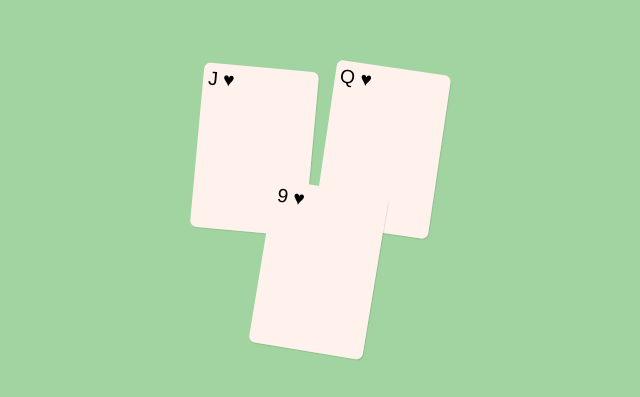
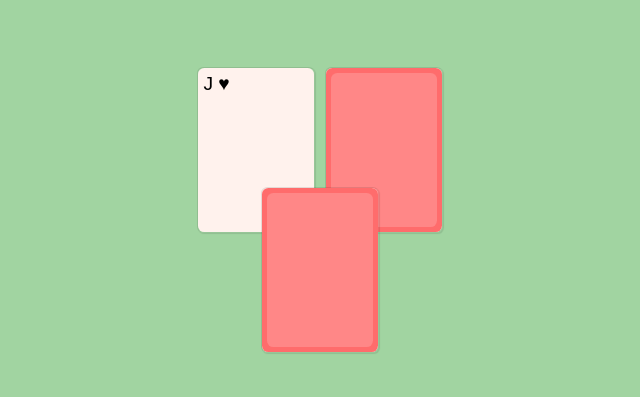
Before and after one commit to gornanization/1k-table, a Vue app: page /#/ in a window 1280 px wide. Shown: the part 211-608 px from the top of the page, without its empty margins (321-961 px from the left). Built offline with nearby package versions, Linux system fonts and the light colour scheme.

Commit message:
State Management Added

```diff
--- a/package.json
+++ b/package.json
@@ -14,8 +14,10 @@
     "build": "node build/build.js"
   },
   "dependencies": {
+    "lodash": "4.17.4",
     "vue": "^2.5.2",
-    "vue-router": "^3.0.1"
+    "vue-router": "^3.0.1",
+    "vuex": "3.0.1"
   },
   "devDependencies": {
     "autoprefixer": "^7.1.2",
--- a/src/components/Card.vue
+++ b/src/components/Card.vue
@@ -1,14 +1,14 @@
 <template>
   <div
     v-on:click="flip()"
-    v-bind:class="[{ card__front: cardShown },
-    'card__rank-' + normalizeRankName(rank),
-    'card__suit-' + normalizeSuitName(suit),
-    'card__position-' + positionToClassName(position)
+    v-bind:class="[{ card__front: card.shown },
+    'card__rank-' + normalizeRankName(card.rank),
+    'card__suit-' + normalizeSuitName(card.suit),
+    'card__position-' + positionToClassName(card.position)
     ]"
     class="card">
       <div class="card-front">
-          {{rank}} {{suit}}
+          {{ card.rank }} {{ card.suit }}
       </div>
       <div class="card-back">
           <div class="card-back-inner"></div>
@@ -18,12 +18,16 @@
 
 <script>
 import { Position } from './Position';
+import { mapActions } from 'vuex';
+import { getRandomDeg } from '../helpers';
 
 function positionToClassName(pos) {
     return {
         [Position.TRICK_FIRST]: 'trick-first',
         [Position.TRICK_SECOND]: 'trick-second',
         [Position.TRICK_THIRD]: 'trick-third',
+        [Position.PLAYER_FIRST]: 'player-first',
+
     }[pos];
 }
 
@@ -46,26 +50,28 @@ function normalizeSuitName(rank) {
 
 export default {
     data: () => {
-        return {
-            cardShown: true
-        }
+        return {};
     },
     created() {
         setTimeout(() => {
-            const rand = Math.random(10) * 10 + 1;
-            this.$el.style['transform'] = `rotate(${rand}deg)`;
-            console.log();
-
+            const rand = getRandomDeg();
+            // this.$el.style['transform'] = `rotate(${rand}deg)`;
         })
     },
-    props: ['rank', 'suit', 'position'],
+    computed: {
+        count () {
+            return this.$store.state.count
+        }
+    },
+    props: ['card'],
     methods: {
         flip() {
-            this.cardShown = !this.cardShown;
+            this.toggleVisibility(this.card);
         },
         positionToClassName,
         normalizeRankName,
-        normalizeSuitName
+        normalizeSuitName,
+        ...mapActions(['increment', 'toggleVisibility'])
     }
 }
 </script>
@@ -75,34 +81,43 @@ export default {
     $height: $width * 1.43;
     $card-padding: 5px;
     $border-radius: 0.5vw;
+    $animation-time: 1s;
+
+    @mixin transform($top, $left) {
+        top: calc(#{$top} - #{$height / 2});
+        left: calc(#{$left} - #{$width / 2});
+    }
 
     .card {
         font-size: 1.5vw;
-        transition: ease 0.4s;
-        top: calc(50% - #{$height / 2});
-        left: calc(50% - #{$width / 2});
+        transition: ease $animation-time;
+        @include transform(50%, 50%);
         width: $width;
         height: $height;
         position: absolute;
+        border: 1px inset rgba(0,0,0, .1);
         box-shadow: 1px 1px 1px rgba(0,0,0,.1);
         border-radius: $border-radius;
     }
 
-    .card__position-trick {
-        &-first {
-            top: calc(45% - #{$height / 2});
-            left: calc(45% - #{$width / 2});
+    .card__position {
+        &-trick {
+            &-first {
+                @include transform(45%, 45%);
+            }
+            &-second {
+                @include transform(45%, 55%);
+            }
+            &-third {
+                @include transform(60%, 50%);
+            }
         }
-        &-second {
-            top: calc(45% - #{$height / 2});
-            left: calc(55% - #{$width / 2});
-        }
-        &-third {
-            top: calc(60% - #{$height / 2});
-            left: calc(50% - #{$width / 2});
+        &-player {
+            &-first {
+                @include transform(50%, -10%);
+            }
         }
     }
-
 
     .card-front, .card-back {
         width: calc(#{$width} - #{2 * $card-padding});
--- a/src/components/Position.js
+++ b/src/components/Position.js
@@ -1,5 +1,6 @@
 export const Position = {
     TRICK_FIRST: 'TRICK_FIRST',
     TRICK_SECOND: 'TRICK_SECOND',
-    TRICK_THIRD: 'TRICK_THIRD'
+    TRICK_THIRD: 'TRICK_THIRD',
+    PLAYER_FIRST: 'PLAYER_FIRST'
 };
--- a/src/components/Table.vue
+++ b/src/components/Table.vue
@@ -3,27 +3,38 @@
     <card
         :key="card.rank+''+card.suit"
         v-for="card in cards"
-        :rank="card.rank"
-        :position="card.position"
-        :suit="card.suit">
+        :card="card">
     </card>
   </div>
 </template>
 <script>
 
-import { Position } from './Position';
+import { Position } from "./Position";
+import * as _ from "lodash";
 
 export default {
-  data() {
-    return {
-      cards: [
-        {rank: 'J', suit: '♥', position: Position.TRICK_FIRST},
-        {rank: 'Q', suit: '♥', position: Position.TRICK_SECOND},
-        {rank: '9', suit: '♥', position: Position.TRICK_THIRD}
-      ]
-    }
+    computed: {
+        cards() {
+            return this.$store.state.cards;
+        }
+    },
+  created() {
+      _.chain([
+          { rank: "J", suit: "♥", position: Position.PLAYER_FIRST, shown: true },
+          { rank: "Q", suit: "♥", position: Position.TRICK_SECOND, shown: false },
+          { rank: "9", suit: "♥", position: Position.TRICK_THIRD, shown: false }
+      ])
+        .map(card => this.$store.commit('addCard', card))
+        .value();
+
+    setTimeout(() => {
+        this.$store.dispatch('moveCard', {
+            card: 'J♥',
+            pos: Position.TRICK_FIRST
+        });
+    }, 6000);
   }
-}
+};
 </script>
 
 <style scoped>
--- /dev/null
+++ b/src/helpers.js
@@ -0,0 +1,18 @@
+export function getRandomDeg() {
+    const sign = !!Math.floor(Math.random() * 2);
+    const random =  Math.ceil(Math.random() * 5);
+
+    return sign ? random : -random;
+}
+
+export function findCardByRandAndSuit(cards, rank, suit) {
+    return cards.find((card) => rank === card.rank && suit === card.suit);
+}
+
+export function getRankAndSuitByPattern(pattern) {
+    const CARD_PATTERN_REGEX = /([A|K|Q|J|9]|10)([♥|♦|♣|♠])/;
+
+    const result = CARD_PATTERN_REGEX.exec(pattern);
+    const [, rank, suit] = result;
+    return [rank, suit];
+}
--- a/src/main.js
+++ b/src/main.js
@@ -3,12 +3,14 @@
 import Vue from 'vue'
 import App from './App'
 import router from './router'
+import store from './store'
 
 Vue.config.productionTip = false
 
 /* eslint-disable no-new */
 new Vue({
   el: '#app',
+  store,
   router,
   template: '<App/>',
   components: { App }
--- /dev/null
+++ b/src/store.js
@@ -0,0 +1,60 @@
+import Vue from 'vue'
+import * as _ from 'lodash'
+import Vuex from 'vuex'
+import { findCardByRandAndSuit, getRankAndSuitByPattern } from './helpers'
+
+Vue.use(Vuex)
+
+const state = {
+  cards: []
+}
+
+const mutations = {
+    addCard(state, {rank, suit, position, shown}) {
+        state.cards.push({rank, suit, position, shown});
+    },
+    toggleVisibility(state, {rank, suit}) {
+        const foundCard = findCardByRandAndSuit(state.cards, rank, suit);
+        foundCard.shown = !foundCard.shown;
+    }
+}
+
+const actions = {
+    moveCard: ({commit, state}, {card: cardPattern, pos: targetPosition}) => {
+        const [rank, suit] = getRankAndSuitByPattern(cardPattern);
+        const card = findCardByRandAndSuit(state.cards, rank, suit);
+
+        console.log(card.position, ' -> ', targetPosition);
+        card.position = targetPosition
+    },
+    toggleVisibility: ({ commit }, card) => {
+        commit('toggleVisibility', card)
+    },
+    // incrementIfOdd ({ commit, state }) {
+    //     if ((state.count + 1) % 2 === 0) {
+    //     commit('increment')
+    //     }
+    // },
+    // incrementAsync ({ commit }) {
+    //     return new Promise((resolve, reject) => {
+    //     setTimeout(() => {
+    //         commit('increment')
+    //         resolve()
+    //     }, 1000)
+    //     })
+    // }
+}
+
+// getters are functions
+const getters = {
+//   evenOrOdd: state => state.count % 2 === 0 ? 'even' : 'odd'
+}
+
+// A Vuex instance is created by combining the state, mutations, actions,
+// and getters.
+export default new Vuex.Store({
+  state,
+  getters,
+  actions,
+  mutations
+})
```
